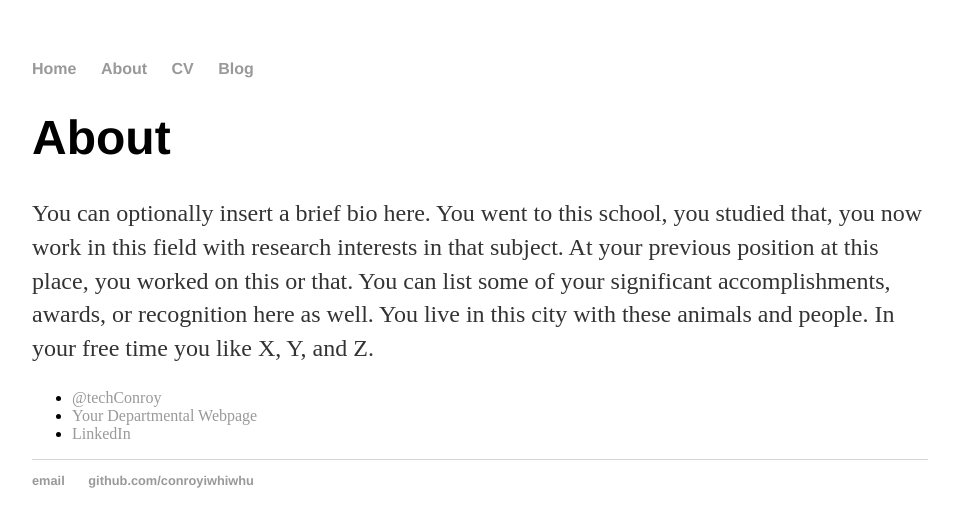
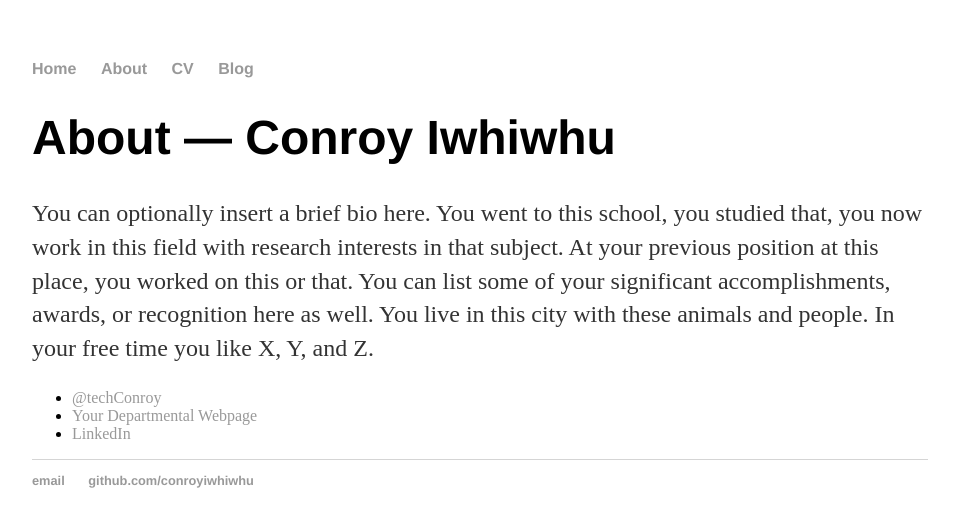
Before and after one commit to conroyiwhiwhu/conroyiwhiwhu.github.io, a Jekyll site: the page built from about/index.html, in a window 1280 px wide. Shown: the top 527 px of the page, without its empty margins (160-1119 px from the left). Built offline with Jekyll 4.4.1, drawn with Linux system fonts in a browser that asks for light colours.

Commit message:
Update index.html

```diff
--- a/about/index.html
+++ b/about/index.html
@@ -4,7 +4,7 @@ title: About Conroy Iwhiwhu
 ---
 
 		<div class="about">
-			<h1>About</h1>
+			<h1>About — Conroy Iwhiwhu</h1>
 			<p>You can optionally insert a brief bio here. You went to this school, you studied that, you now work in this field with research interests in that subject. At your previous position at this place, you worked on this or that. You can list some of your significant accomplishments, awards, or recognition here as well. You live in this city with these animals and people. In your free time you like X, Y, and Z.</p>
 
 			<ul class="contacts">
```
